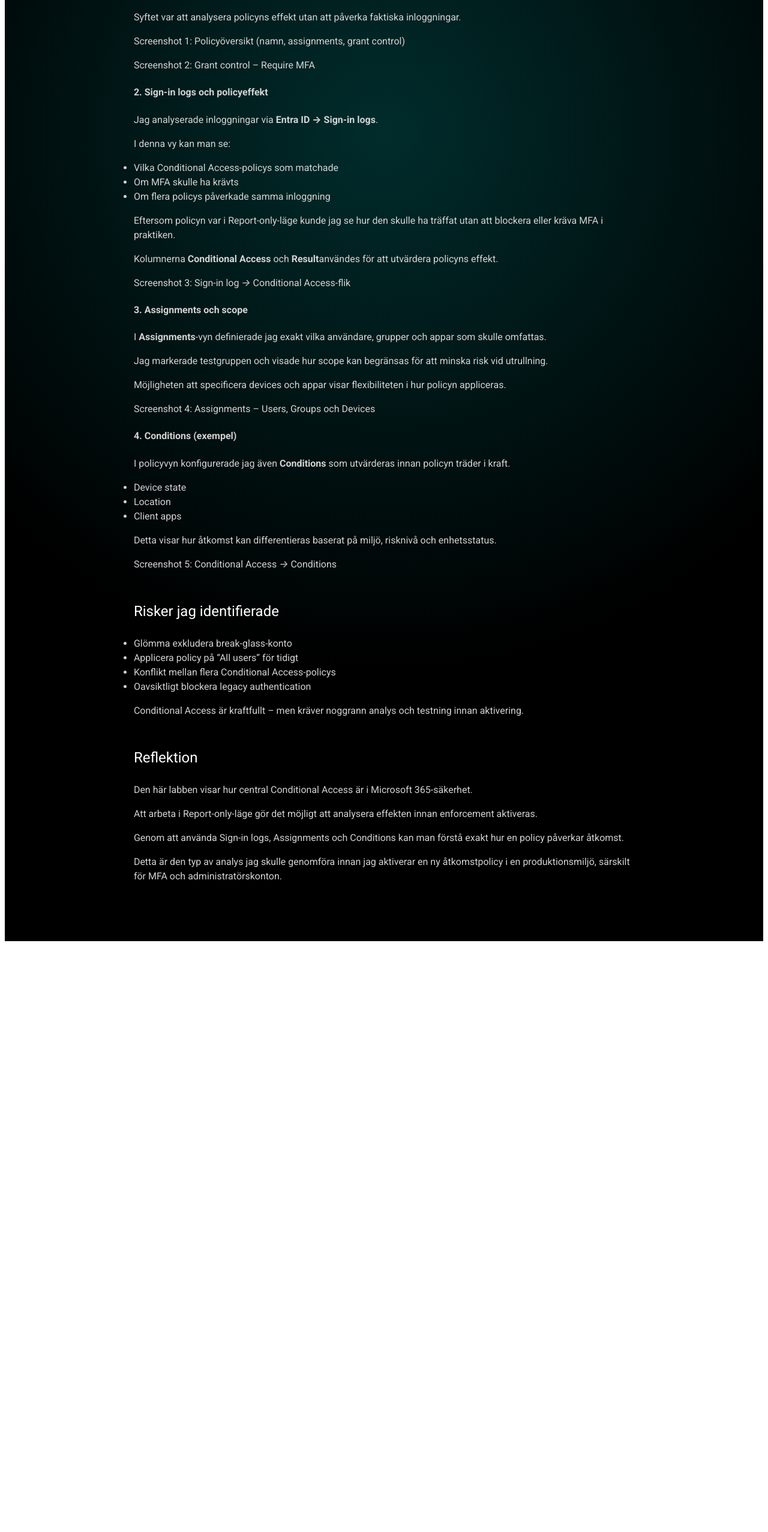
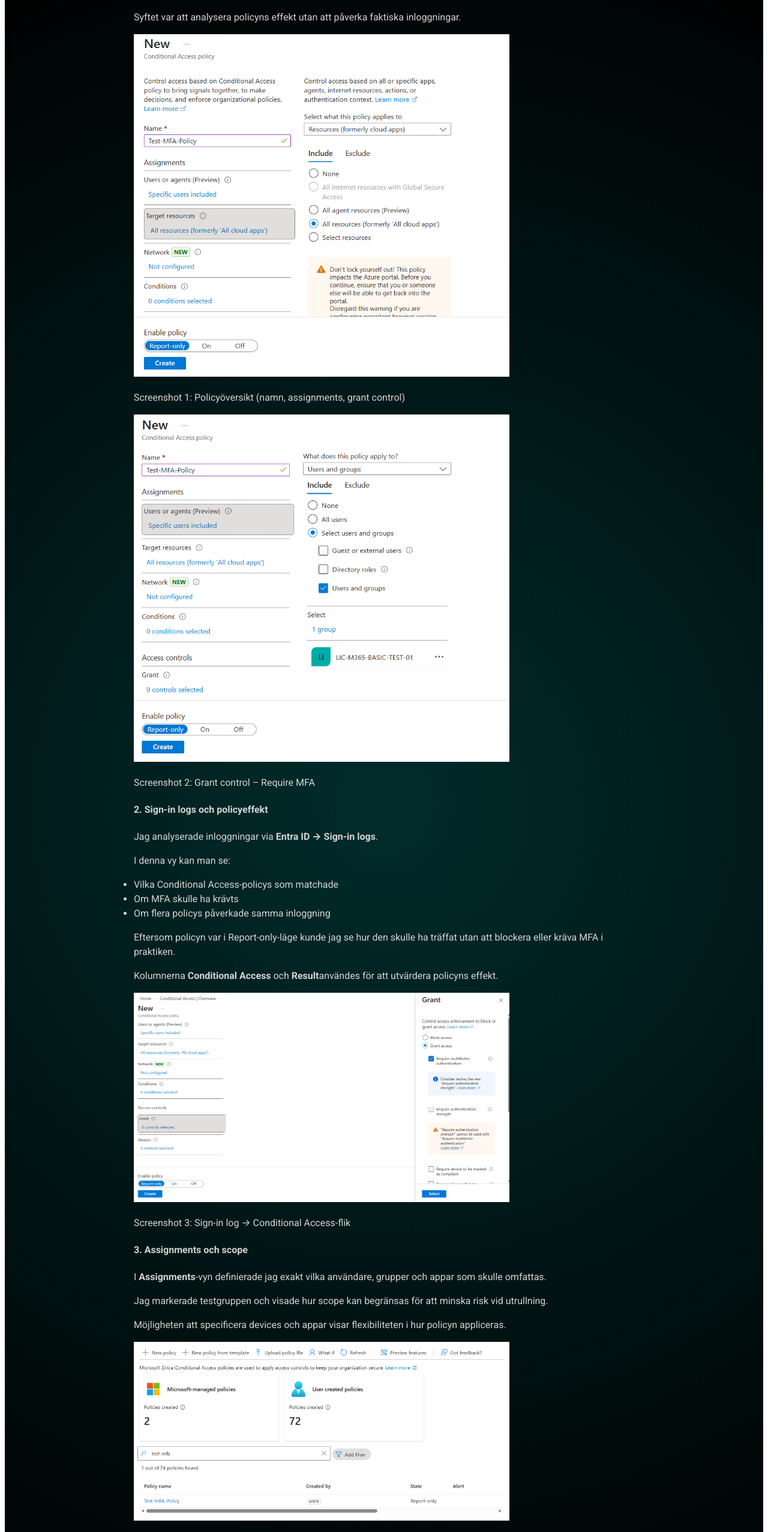
Before and after one commit to alexandsten/alex-andsten, a React (Vite) app: page /labb3 in a window 1280 px wide. Shown: the part 1137-3691 px from the top of the page at 60% size. Before the commit the page ends 2714 px from the top, so only its background shows below. Built offline with nearby package versions, Linux system fonts and the light colour scheme; a web font is replaced by a local one.

Commit message:
labbar bilder start

```diff
--- a/src/components/Labb3.jsx
+++ b/src/components/Labb3.jsx
@@ -9,6 +9,11 @@
 import fadeIn from 'react-animations/lib/fade-in';
 import { styled as muiCustomStyled } from '@mui/system';
 import MainMenu from './MainMenu';
+import labPic1 from '../img/labb3/labb3-bild1.png'
+import labPic2 from '../img/labb3/labb3-bild2.png'
+import labPic3 from '../img/labb3/labb3-bild3.png'
+import labPic4 from '../img/labb3/labb3-bild4.png'
+import labPic5 from '../img/labb3/labb3-bild5.png'
 
 const fadeAnimation = keyframes`${fadeIn}`;
 
@@ -187,7 +192,9 @@
             <p>
               Syftet var att analysera policyns effekt utan att påverka faktiska inloggningar.
             </p>
+            <img src={labPic1} width="75%" />
             <p><em>Screenshot 1: Policyöversikt (namn, assignments, grant control)</em></p>
+            <img src={labPic2} width="75%" />
             <p><em>Screenshot 2: Grant control – Require MFA</em></p>
           </div>
 
@@ -210,6 +217,7 @@
               Kolumnerna <strong>Conditional Access</strong> och <strong>Result</strong>
               användes för att utvärdera policyns effekt.
             </p>
+            <img src={labPic3} width="75%" />
             <p><em>Screenshot 3: Sign-in log → Conditional Access-flik</em></p>
           </div>
 
@@ -227,6 +235,7 @@
               Möjligheten att specificera devices och appar visar flexibiliteten
               i hur policyn appliceras.
             </p>
+            <img src={labPic4} width="75%" />
             <p><em>Screenshot 4: Assignments – Users, Groups och Devices</em></p>
           </div>
 
@@ -245,6 +254,7 @@
               Detta visar hur åtkomst kan differentieras baserat på miljö,
               risknivå och enhetsstatus.
             </p>
+            <img src={labPic5} width="75%" />
             <p><em>Screenshot 5: Conditional Access → Conditions</em></p>
           </div>
         </div>
```
